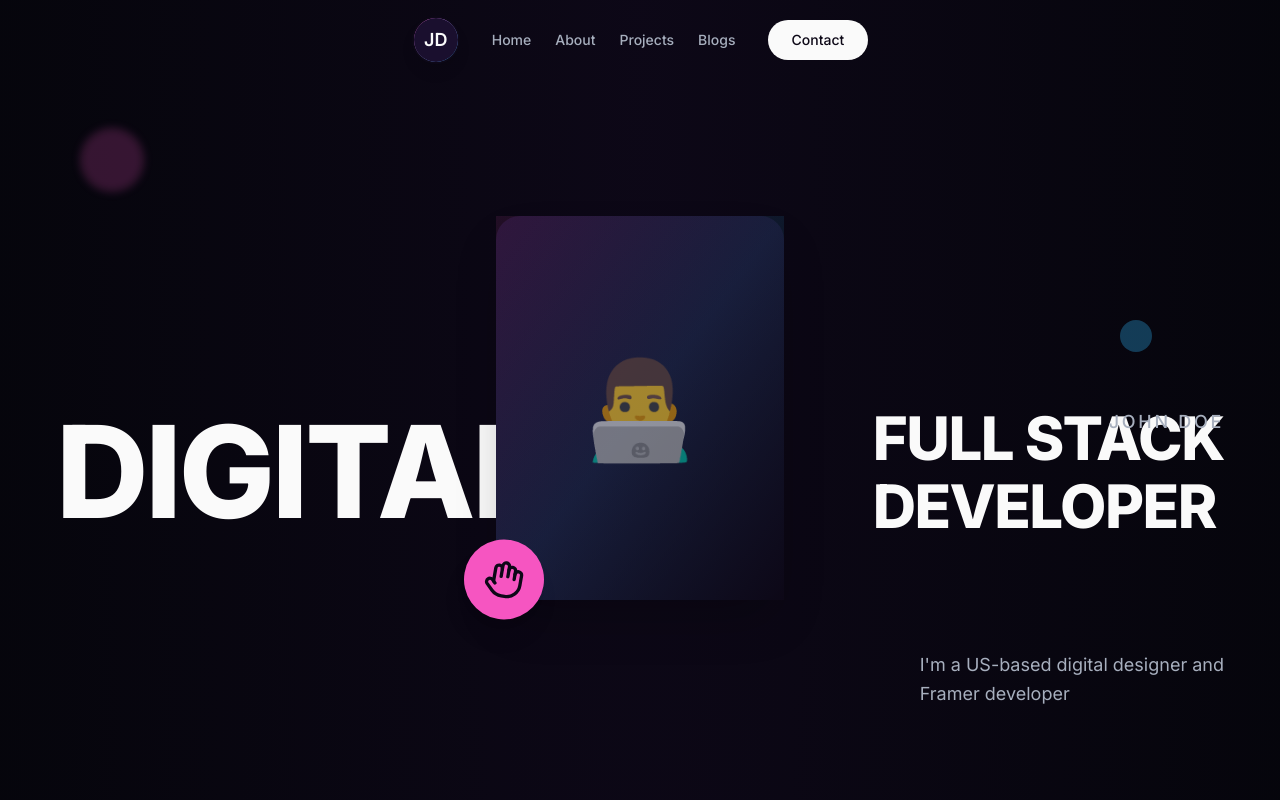
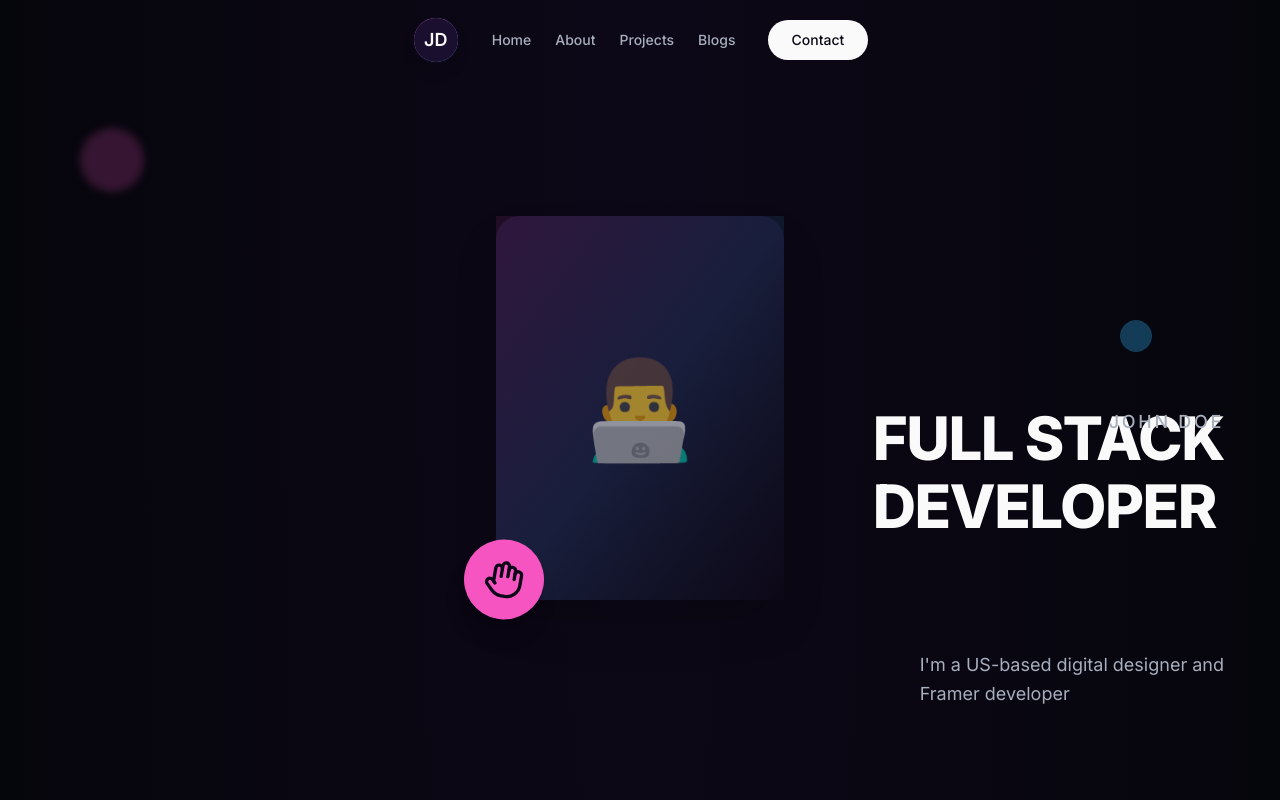
Before and after one commit to RVS-ROHIT345/aura-arts-portfolio, a React (Vite) app: page / in a window 1280 px wide. Shown: the top 800 px of the page. Built offline with nearby package versions, Linux system fonts and the light colour scheme.

Commit message:
Refine Hero Section Text

```diff
--- a/src/components/Hero.tsx
+++ b/src/components/Hero.tsx
@@ -44,15 +44,6 @@ const Hero = () => {
           initial="hidden"
           animate="visible"
         >
-          {/* Left Text - "DIGITAL" */}
-          <motion.div
-            className="absolute left-0 top-1/2 -translate-y-1/2"
-            variants={leftTextVariants}
-          >
-            <h1 className="text-7xl md:text-8xl lg:text-9xl font-black text-foreground leading-none tracking-tight">
-              DIGITAL
-            </h1>
-          </motion.div>
 
           {/* Center Image Container */}
           <motion.div
```
